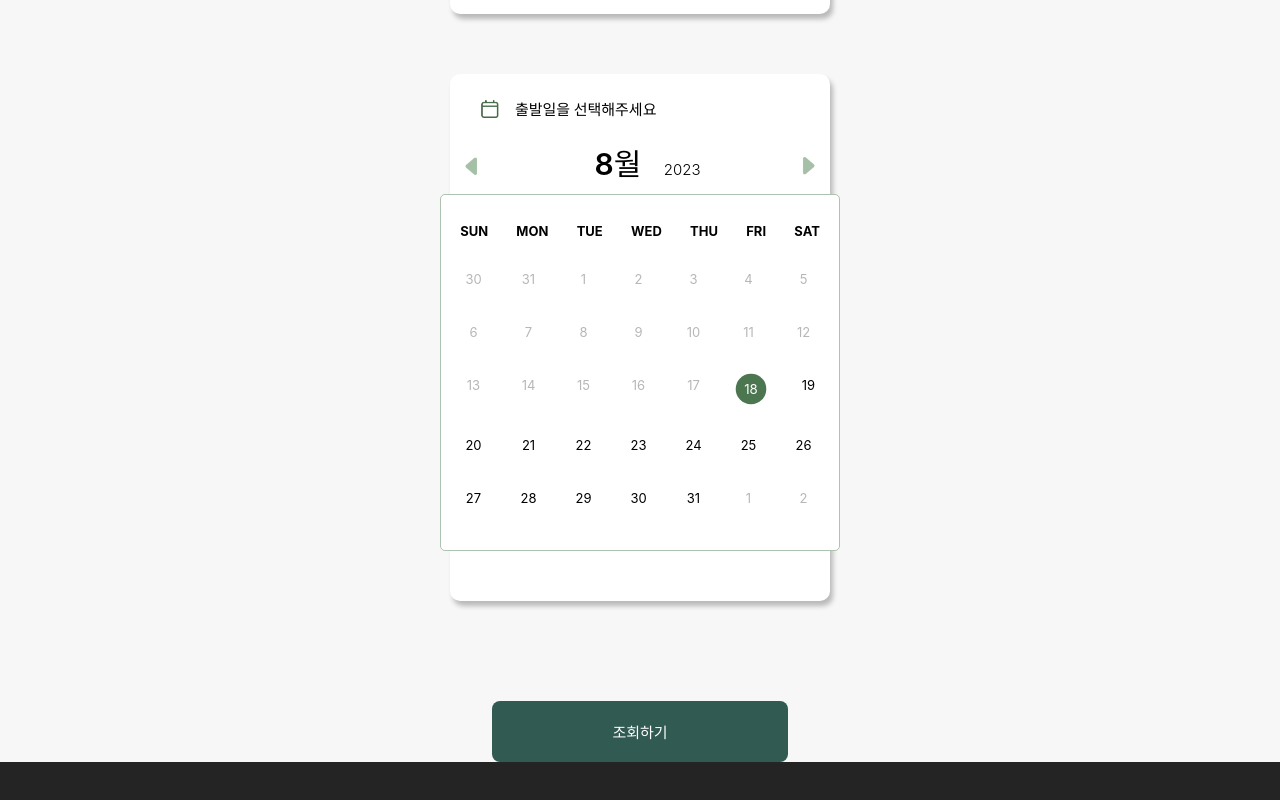
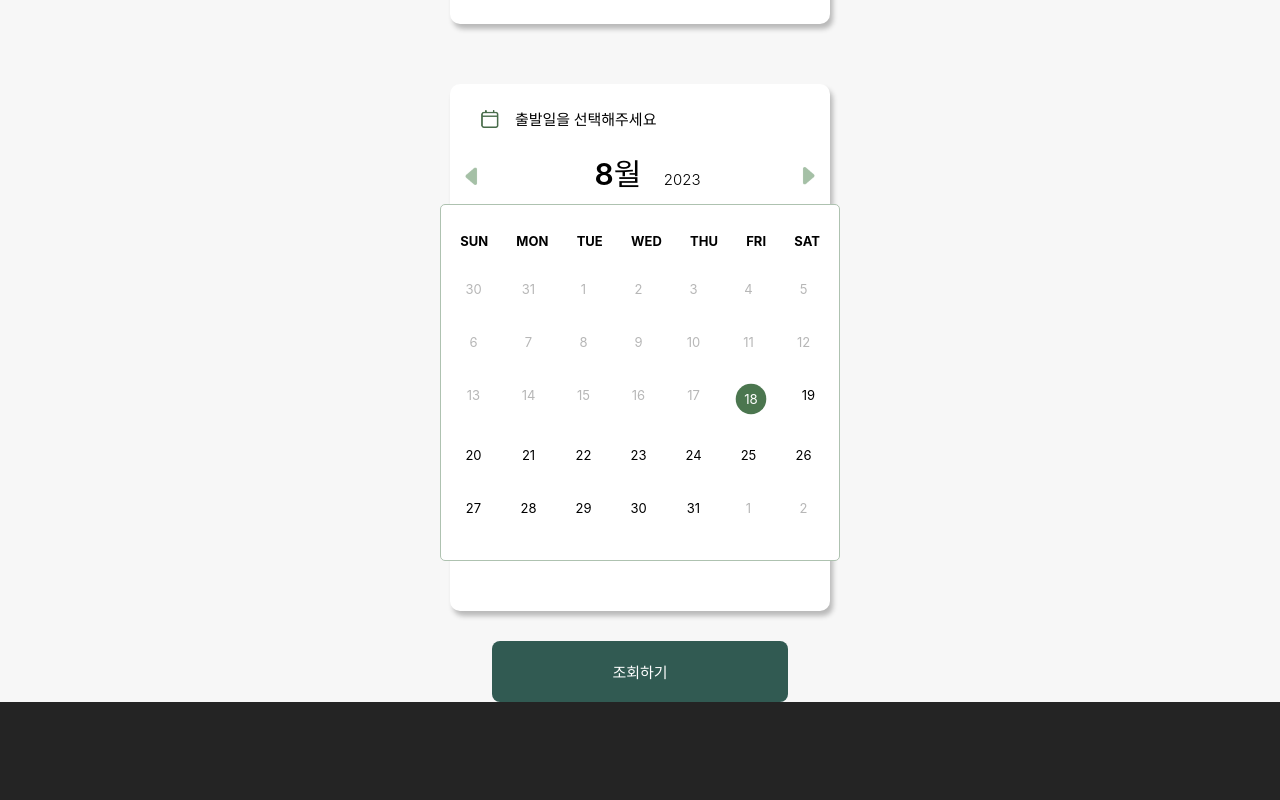
Before and after one commit to yeoooo/getTrain, a React (Vite) app in the folder client/: page /search in a window 1280 px wide. Shown: the part 529-1329 px from the top of the page. After the commit the page ends 1231 px from the top, so only its background shows below. Built offline with nearby package versions, Linux system fonts and the light colour scheme.

Commit message:
fix : searchform css 수정
header 밑 줄 추가
searchbutton의 여백 10rem -> 0으로 수정

```diff
--- a/client/src/@components/search/searchForm.jsx
+++ b/client/src/@components/search/searchForm.jsx
@@ -93,6 +93,7 @@ function SearchForm(){
     return(
         <SearchFormWrapper>
             <header>
+                <br/>
                 <h1>열차 정보 조회</h1>
                 <p>찾으실 열차 정보를 입력해주세요.</p>
             </header>
@@ -126,7 +127,7 @@ const SearchFormWrapper = styled.div``
 const SearchButton = styled.div`
     display: flex;
     justify-content: center;
-    margin: 10rem 0;
+    margin: 0 0;
 
     button{
         padding: 2rem 12rem;
```
